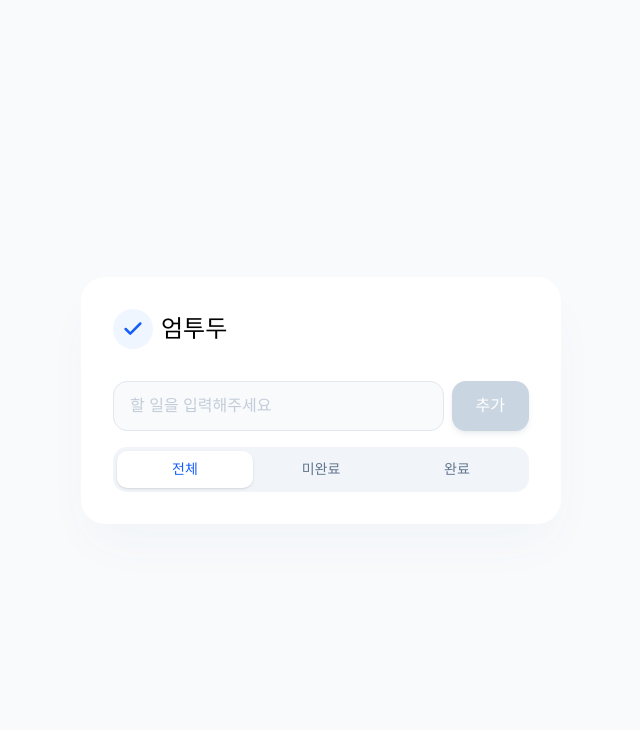
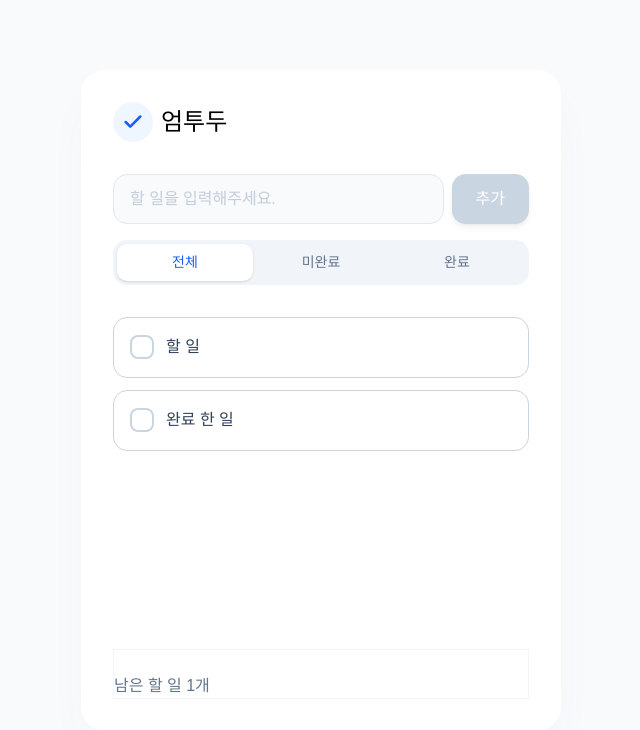
Before and after one commit to kucse-dosomethingclub/eom-todo, a React (Vite) app: page / in a window 1280 px wide. Shown: the top 730 px of the page, without its empty margins (319-959 px from the left). Built offline with nearby package versions, Linux system fonts and the light colour scheme.

Commit message:
refactor: checkbox

```diff
--- a/src/App.tsx
+++ b/src/App.tsx
@@ -1,5 +1,7 @@
 import CheckIcon from "./components/CheckIcon";
-import Check from "./components/Check";
+import Addbox from "./components/Addbox";
+import Tabmenu from "./components/Tabmenu";
+import Checklist from "./components/Checklist";
 
 const App = () => {
   return (
@@ -14,19 +16,19 @@ const App = () => {
         </div>
 
         <div className="space-y-4">
-          <div className="flex gap-2">
-            <input
-              className="flex-1 rounded-[14px] h-[50px] border border-slate-200 bg-slate-50 px-4 py-3 text-slate-400 focus:ring-0 focus:outline-blue-500"
-              placeholder="할 일을 입력해주세요"
-            ></input>
-            <button className="h-[50px] rounded-[14px] px-6 bg-slate-300 text-white font-medium shadow-md shadow-slate-500/10">추가</button>
-          </div>
+          <Addbox placeholder="할 일을 입력해주세요." name="추가"/>
+          <Tabmenu />
+        </div>
 
-          <div className="flex p-1 rounded-[14px] bg-slate-100">
-            <Check isSelected={true} name="전체"/>
-            <Check isSelected={false} name={"미완료"}/>
-            <Check isSelected={false} name={"완료"}/>
-          </div>
+        { /*Section */ }
+        <div className="space-y-[12px] h-[300px] text-slate-700">
+          <Checklist name="할 일" />
+          <Checklist name="완료 한 일" />
+        </div>
+
+        { /*Footer*/ }
+        <div className="border border-slate-100 pt-[24px] h-auto text-slate-500">
+          남은 할 일 1개
         </div>
       </div>
     </div>
--- /dev/null
+++ b/src/components/Addbox.tsx
@@ -0,0 +1,18 @@
+interface Props {
+  placeholder: string;
+  name: string;
+}
+
+const Addbox = ({placeholder, name}:Props) => {
+  return (
+    <div className="flex gap-2">
+      <input
+            className="flex-1 rounded-[14px] h-[50px] border border-slate-200 bg-slate-50 px-4 py-3 text-slate-400 focus:ring-0 focus:outline-blue-500"
+            placeholder = {placeholder}
+            ></input>
+            <button className="h-[50px] rounded-[14px] px-6 bg-slate-300 text-white font-medium shadow-md shadow-slate-500/10">{name}</button>
+    </div>
+  )
+}
+
+export default Addbox
--- /dev/null
+++ b/src/components/Checklist.tsx
@@ -0,0 +1,19 @@
+interface Props{
+  name: string;
+}
+
+const Checklist = ({name}: Props) => {
+
+  return (
+    <div className="flex gap-3 border border-slate-300 h-[61px] items-center pl-[16px] pr-[58px] rounded-[14px]">
+      <input type="checkbox"
+        className="appearance-none w-[24px] h-[24px] border border-2 border-slate-300 rounded-lg checked:bg-blue-500"
+      ></input>
+      <div>
+        {name}
+      </div>
+    </div>
+  )
+}
+
+export default Checklist;
--- /dev/null
+++ b/src/components/Tabmenu.tsx
@@ -0,0 +1,13 @@
+import Check from "../components/Check";
+
+const Tabmenu = () => {
+  return(
+    <div className="flex p-1 rounded-[14px] bg-slate-100">
+      <Check isSelected={true} name="전체"/>
+      <Check isSelected={false} name="미완료"/>
+      <Check isSelected={false} name="완료"/>
+    </div>
+  )
+}
+
+export default Tabmenu;
```
